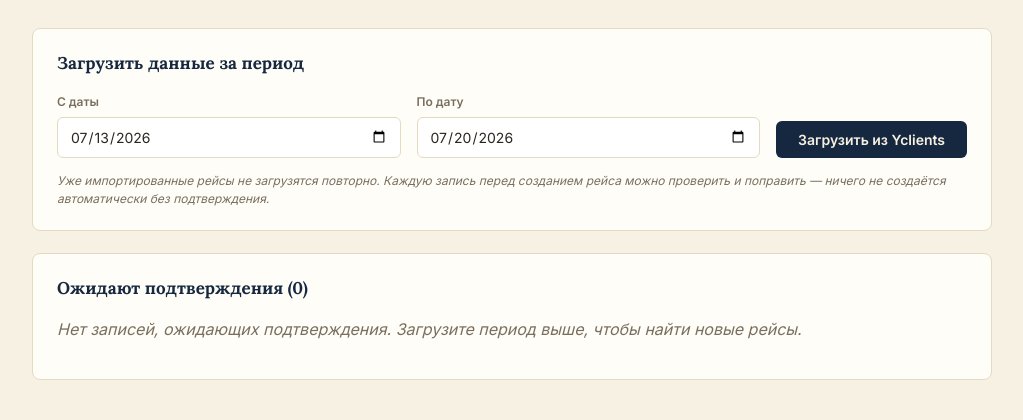
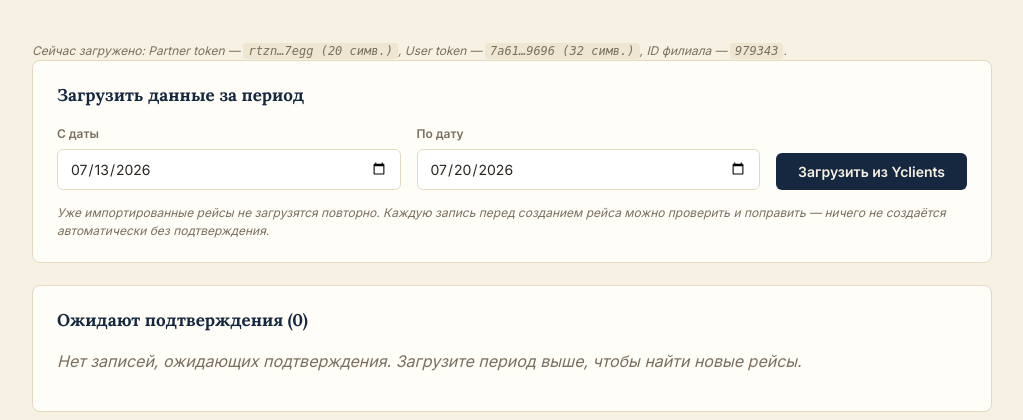
Before and after one commit to bodrbo/-, a Flask app: page /trips/import in a window 1280 px wide. Shown: the part 107-527 px from the top of the page, without its empty margins (128-1151 px from the left). Run offline with Flask 3, Linux system fonts and the light colour scheme; data that the repository does not hold is empty.

Commit message:
Add files via upload

```diff
--- a/app.py
+++ b/app.py
@@ -32,9 +32,9 @@ DB_PATH = os.path.join(os.path.dirname(os.path.abspath(__file__)), "workhours.db
 #   YCLIENTS_PARTNER_TOKEN, YCLIENTS_USER_TOKEN, YCLIENTS_COMPANY_ID
 # Локально можно временно вписать значения прямо сюда для проверки.
 # ---------------------------------------------------------------------
-YCLIENTS_PARTNER_TOKEN = os.environ.get("YCLIENTS_PARTNER_TOKEN", "rtzn97gwz5t6ape37egg")
-YCLIENTS_USER_TOKEN = os.environ.get("YCLIENTS_USER_TOKEN", "7a61e523fd03f146601add9408f69696")
-YCLIENTS_COMPANY_ID = os.environ.get("YCLIENTS_COMPANY_ID", "979343")
+YCLIENTS_PARTNER_TOKEN = os.environ.get("YCLIENTS_PARTNER_TOKEN") or "rtzn97gwz5t6ape37egg"
+YCLIENTS_USER_TOKEN = os.environ.get("YCLIENTS_USER_TOKEN") or "7a61e523fd03f146601add9408f69696"
+YCLIENTS_COMPANY_ID = os.environ.get("YCLIENTS_COMPANY_ID") or "979343"
 
 # Соответствие цвета записи/события в Yclients — катеру.
 # Цвет — единственный надёжный признак (есть и у одиночных записей, и у
@@ -901,7 +901,11 @@ def yclients_get_records(start_date, end_date):
             params={"start_date": start_date, "end_date": end_date, "page": page, "count": 100},
             timeout=20,
         )
-        resp.raise_for_status()
+        if not resp.ok:
+            raise RuntimeError(
+                f"Yclients вернул {resp.status_code} для {resp.url}. "
+                f"Ответ сервера: {resp.text[:500]}"
+            )
         body = resp.json()
         if not body.get("success"):
             raise RuntimeError("Yclients API вернул success=false: " + json.dumps(body)[:300])
@@ -1048,6 +1052,14 @@ def build_import_candidates(records):
     return candidates
 
 
+def _mask_token(value):
+    if not value:
+        return "(пусто)"
+    if len(value) <= 8:
+        return value[0] + "…" + value[-1]
+    return f"{value[:4]}…{value[-4:]} ({len(value)} симв.)"
+
+
 @app.route("/trips/import", methods=["GET"])
 def import_index():
     db = get_db()
@@ -1064,6 +1076,11 @@ def import_index():
         default_end=today.isoformat(),
         active_page="trips",
         error=request.args.get("error"),
+        token_debug={
+            "partner": _mask_token(YCLIENTS_PARTNER_TOKEN),
+            "user": _mask_token(YCLIENTS_USER_TOKEN),
+            "company": YCLIENTS_COMPANY_ID or "(пусто)",
+        },
     )
 
 
--- a/templates/import.html
+++ b/templates/import.html
@@ -39,6 +39,12 @@
     <code>YCLIENTS_COMPANY_ID</code> (подробности — в README).
   </div>
   {% endif %}
+
+  <p class="hint">
+    Сейчас загружено: Partner token — <code>{{ token_debug.partner }}</code>,
+    User token — <code>{{ token_debug.user }}</code>,
+    ID филиала — <code>{{ token_debug.company }}</code>.
+  </p>
 
   <section class="panel form-panel">
     <h2>Загрузить данные за период</h2>
```
